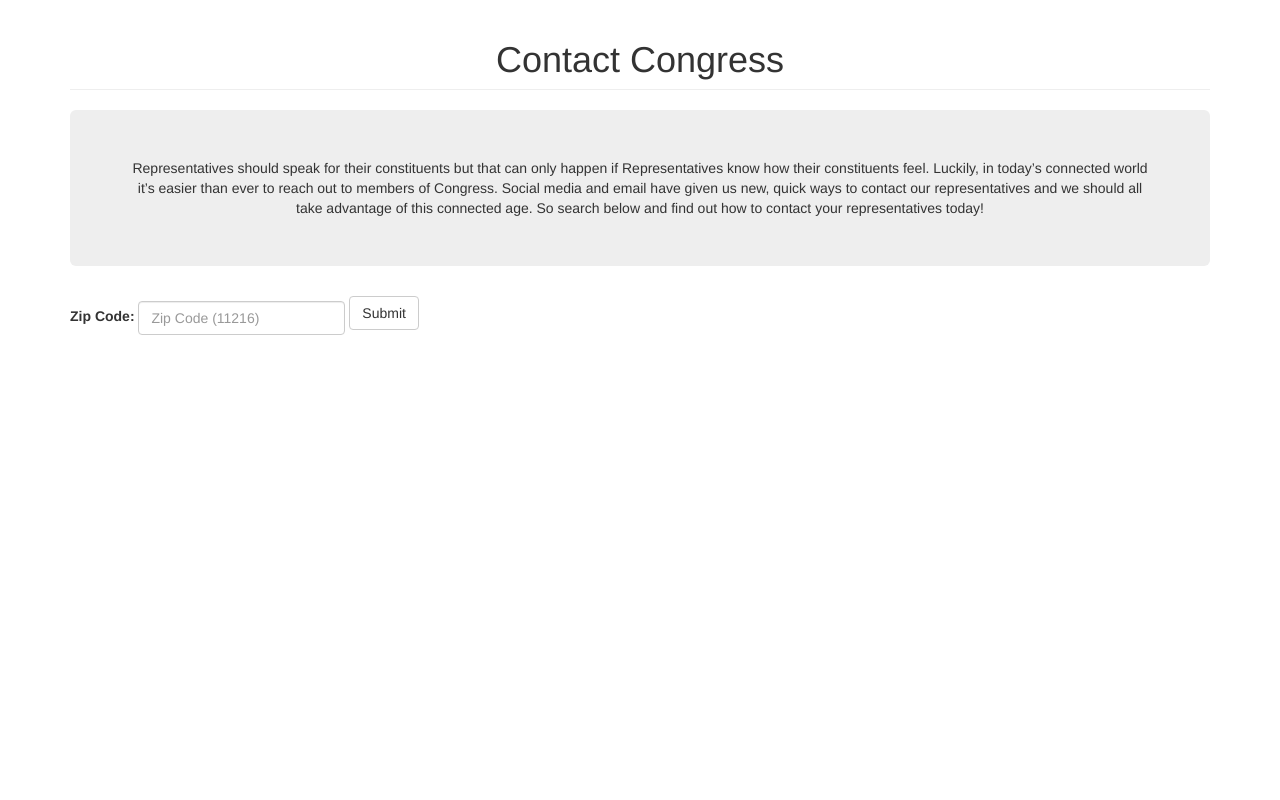
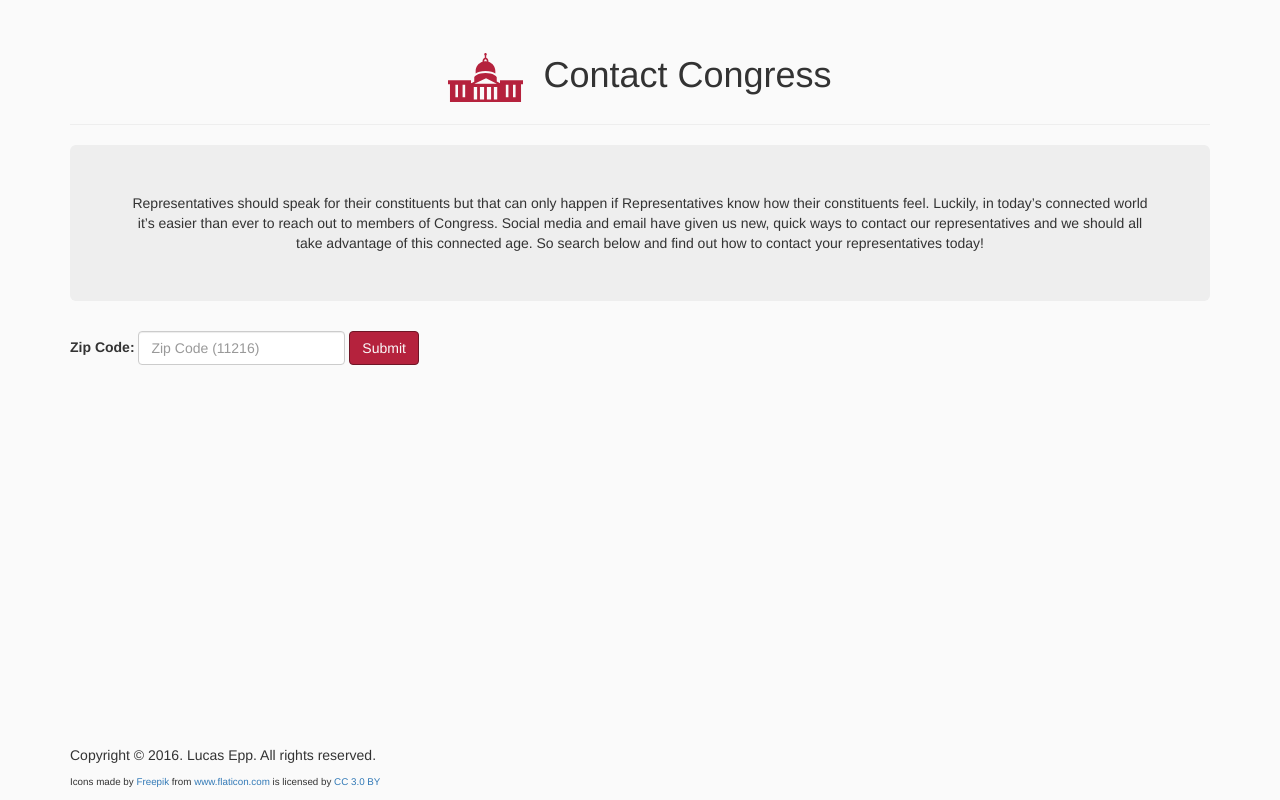
Before and after one commit to lfepp/connecting-congress, a website: page public/views/index.html in a window 1280 px wide. Drawn offline with nearby package versions, Linux system fonts and the light colour scheme.

Commit message:
Added footer, icon, and style changes

```diff
--- a/public/css/main.css
+++ b/public/css/main.css
@@ -1,8 +1,53 @@
+html {
+  position: relative;
+  min-height: 100%;
+}
+
+body {
+  background: rgb(250, 250, 250);
+  margin-bottom: 55px;
+}
+
+#Capa_1 {
+  height: 75px;
+  width: 75px;
+  margin-right: 20px;
+  vertical-align: middle;
+}
+
 .logo {
   height: 50px;
   margin: 10px;
 }
 
 .btn {
-  margin-bottom: 10px;
+  color: rgb(250, 250, 250);
+  background: #b5223d;
+  border-color: #6E1525;
 }
+
+.btn:hover {
+  color: rgb(250, 250, 250);
+  background: #DB3E5A;
+  border-color: #b5223d;
+}
+
+.btn:focus {
+  color: rgb(250, 250, 250);
+  background: #6E1525;
+  border-color: rgb(130, 130, 130);
+}
+
+.panel-heading {
+  background: #b5223d;
+}
+
+.footer {
+  position: absolute;
+  bottom: 10px;
+  height: 45px;
+}
+
+.footer div {
+  font-size: 0.7em
+}
--- a/public/js/controllers/reps-controller.js
+++ b/public/js/controllers/reps-controller.js
@@ -4,7 +4,8 @@ angular.module('RepsCtrl', ['MainService']).controller('RepsController', ['$scop
     $scope.reps = responseData.responseData;
     for(var i=0; i<$scope.reps.results.length; i++) {
       $scope.reps.results[i].properChamber = $scope.reps.results[i].chamber[0].toUpperCase() + $scope.reps.results[i].chamber.substring(1);
+      angular.element(document.querySelector('#footer')).css({ 'margin-top': '+=280px' });
     }
-    console.dir($scope.reps);
+    console.dir(angular.element(document.querySelector('#footer')));
   })
 }]);
--- a/public/views/index.html
+++ b/public/views/index.html
@@ -19,8 +19,50 @@
 </head>
 <body ng-app="connectingCongress" ng-controller="MainController">
   <div class="container">
-    <h1 class="page-header text-center">Contact Congress</h1>
+    <h1 class="page-header text-center"><?xml version="1.0" encoding="iso-8859-1"?>
+    <!-- Generator: Adobe Illustrator 18.0.0, SVG Export Plug-In . SVG Version: 6.00 Build 0)  -->
+    <!DOCTYPE svg PUBLIC "-//W3C//DTD SVG 1.1//EN" "http://www.w3.org/Graphics/SVG/1.1/DTD/svg11.dtd">
+    <svg xmlns="http://www.w3.org/2000/svg" xmlns:xlink="http://www.w3.org/1999/xlink" version="1.1" id="Capa_1" x="0px" y="0px" viewBox="0 0 443.995 443.995" style="enable-background:new 0 0 443.995 443.995;" xml:space="preserve" width="512px" height="512px">
+    <g>
+    	<path d="M280.386,197.612v-12.805c0-26.196-17.25-48.361-41.009-55.759v-4.774c0-9.638-5.658-17.724-13.25-19.921V91.119   c2.126-1.363,3.538-3.741,3.538-6.455c0-4.235-3.432-7.666-7.666-7.666c-4.235,0-7.667,3.431-7.667,7.666   c0,2.714,1.413,5.092,3.539,6.455v13.233c-7.593,2.198-13.251,10.284-13.251,19.921v4.775   c-23.76,7.397-41.009,29.563-41.009,55.759v12.805c11.941-7.013,30.472-13.396,58.389-13.396   C249.915,184.216,268.445,190.599,280.386,197.612z M214.729,124.273c0-5.648,3.329-10.421,7.269-10.421   c3.939,0,7.268,4.772,7.268,10.421v2.61c-2.383-0.296-4.805-0.466-7.268-0.466s-4.886,0.17-7.269,0.467V124.273z" fill="#b5223d"/>
+    	<path d="M307.869,238.227v17.547l-7.519-3.796l-11.796-5.955v-26.024c-3.294-4.819-19.368-23.987-66.556-23.987   c-47.157,0-63.286,19.221-66.557,23.989v26.919l-11.796,5.54l-7.519,3.531v-17.764H0v24.096h11.641v104.675h125.633h0.447h168.553   h0.447h125.635V262.322h11.64v-24.096H307.869z M59.216,338.859H43.881v-73.633h15.335V338.859z M101.681,338.859H86.346v-73.633   h15.335V338.859z M225.152,225.989l64.096,32.356H156.253L225.152,225.989z M172.454,351.663h-19.846v-74.006h19.846V351.663z    M213.741,351.663h-24.773v-74.006h24.773V351.663z M255.026,351.663h-24.771v-74.006h24.771V351.663z M291.386,351.663H271.54   v-74.006h19.846V351.663z M357.648,338.859h-15.334v-73.633h15.334V338.859z M400.113,338.859h-15.334v-73.633h15.334V338.859z" fill="#b5223d"/>
+    </g>
+    <g>
+    </g>
+    <g>
+    </g>
+    <g>
+    </g>
+    <g>
+    </g>
+    <g>
+    </g>
+    <g>
+    </g>
+    <g>
+    </g>
+    <g>
+    </g>
+    <g>
+    </g>
+    <g>
+    </g>
+    <g>
+    </g>
+    <g>
+    </g>
+    <g>
+    </g>
+    <g>
+    </g>
+    <g>
+    </g>
+    </svg>Contact Congress</h1>
     <div ui-view></div>
+    <footer class="footer" id="footer">
+      <p>Copyright &copy; 2016. Lucas Epp. All rights reserved.</p>
+      <div>Icons made by <a href="http://www.freepik.com" title="Freepik">Freepik</a> from <a href="http://www.flaticon.com" title="Flaticon">www.flaticon.com</a> is licensed by <a href="http://creativecommons.org/licenses/by/3.0/" title="Creative Commons BY 3.0" target="_blank">CC 3.0 BY</a></div>
+    </footer>
   </div>
   <script async="" src="//www.google-analytics.com/analytics.js"></script>
   <script src="https://ajax.googleapis.com/ajax/libs/jquery/2.1.3/jquery.min.js"></script>
```
Also changed, not shown: 1 other file.
